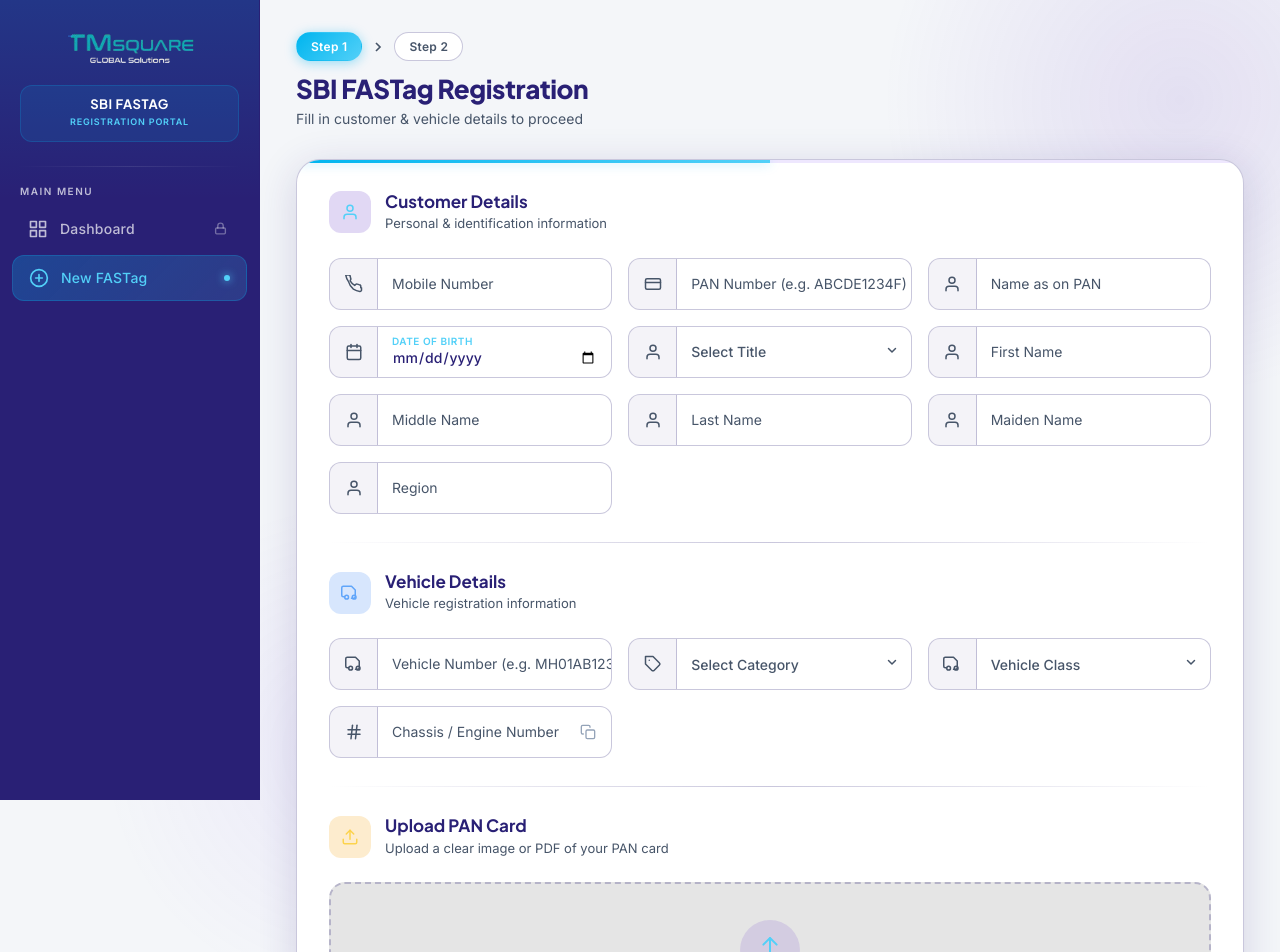
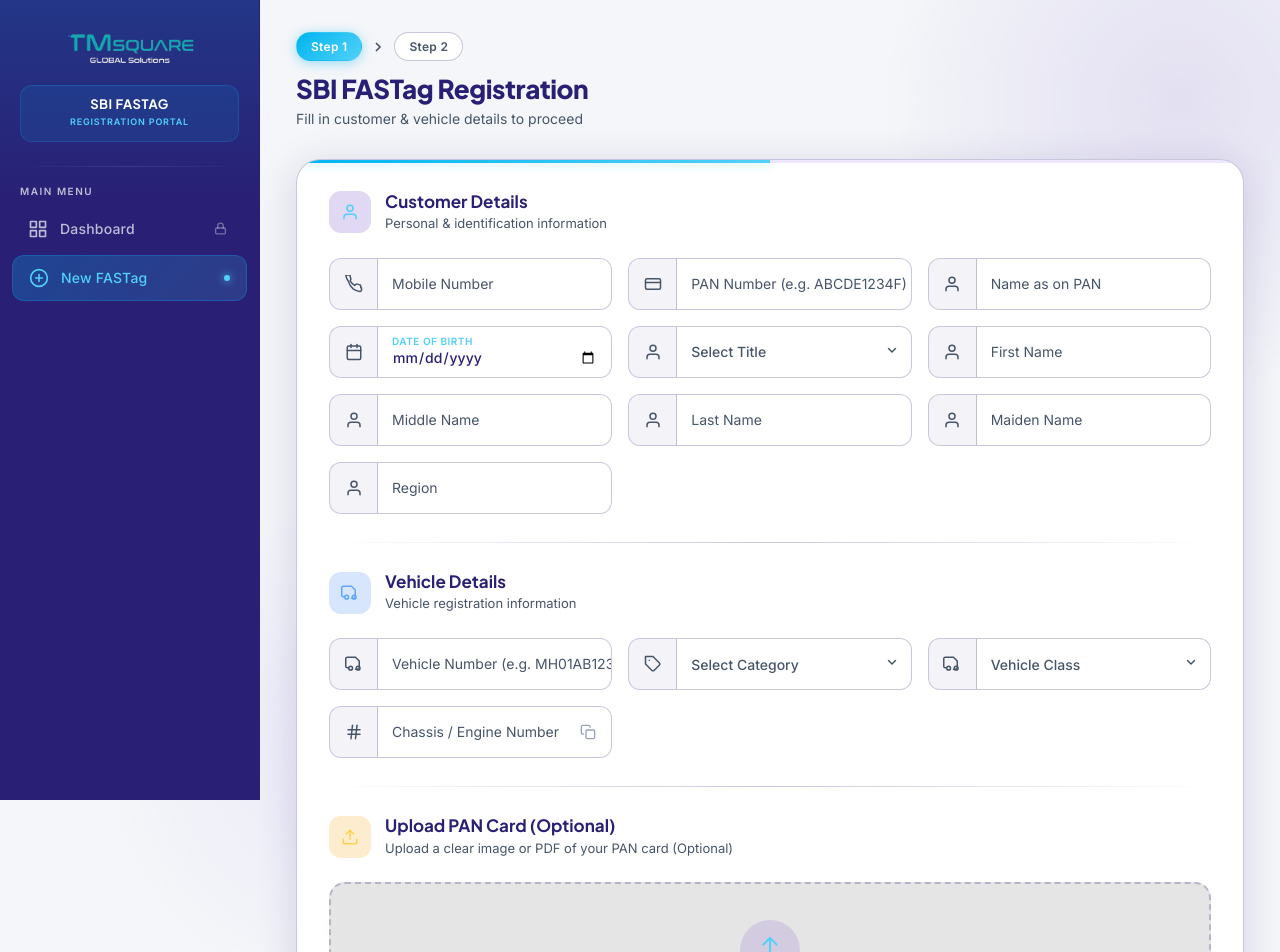
Before and after one commit to 157-49-18-22/tm-sqaure-screens, a React (Vite) app: page / in a window 1280 px wide. Shown: the top 952 px of the page. Built offline with nearby package versions, Linux system fonts and the light colour scheme.

Commit message:
Make PAN card upload optional in Step1 form

```diff
--- a/src/pages/FastagForm/Step1.jsx
+++ b/src/pages/FastagForm/Step1.jsx
@@ -144,7 +144,6 @@
     if (!form.panName) e.panName = 'Name is required';
     if (!form.dob) e.dob = 'Date of birth is required';
     if (!form.vehicleNumber) e.vehicleNumber = 'Vehicle number is required';
-    if (!panFile) e.panFile = 'PAN card upload is required';
     setErrors(e);
     return Object.keys(e).length === 0;
   };
@@ -346,8 +345,8 @@
               </svg>
             </div>
             <div>
-              <h2 className="section-title">Upload PAN Card</h2>
-              <p className="section-sub">Upload a clear image or PDF of your PAN card</p>
+              <h2 className="section-title">Upload PAN Card (Optional)</h2>
+              <p className="section-sub">Upload a clear image or PDF of your PAN card (Optional)</p>
             </div>
           </div>
 
```
